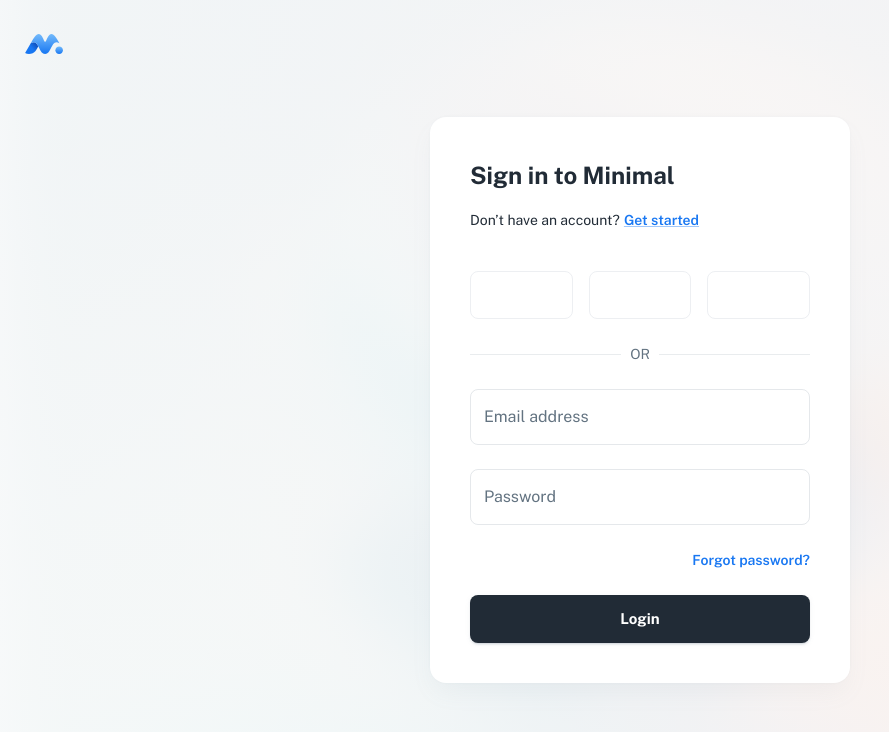
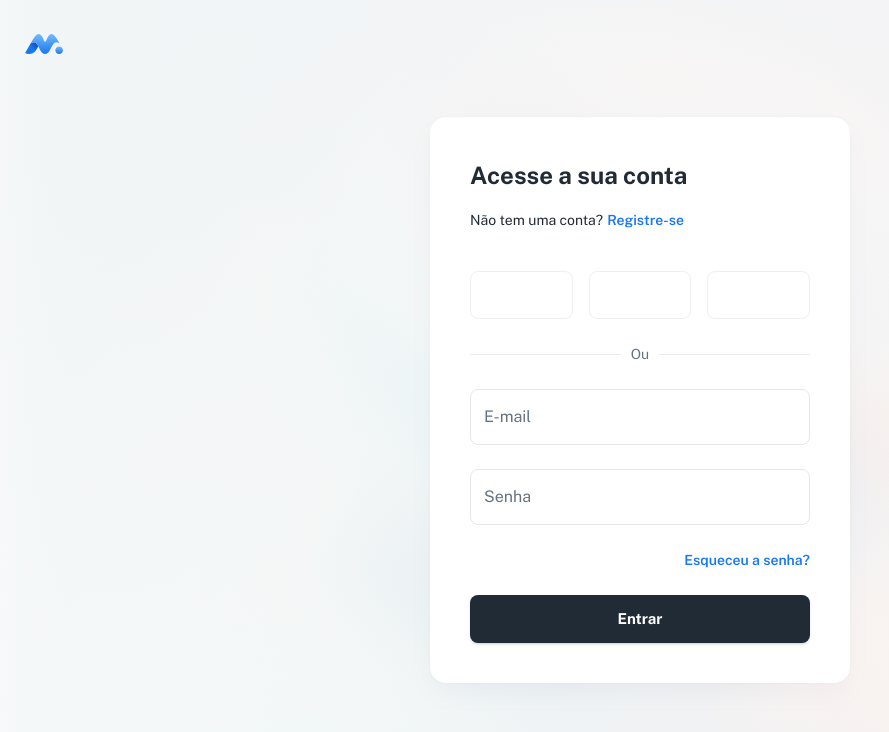
Before and after one commit to Unversedsix0/nutri, a React (Vite) app: page /login in a window 1280 px wide. Shown: the top 732 px of the page, without its empty margins (0-889 px from the left). Built offline with nearby package versions, Linux system fonts and the light colour scheme; some icons are missing.

Commit message:
tela login

```diff
--- a/src/sections/login/login-view.jsx
+++ b/src/sections/login/login-view.jsx
@@ -36,11 +36,11 @@
   const renderForm = (
     <>
       <Stack spacing={3}>
-        <TextField name="email" label="Email address" />
+        <TextField name="email" label="E-mail" />
 
         <TextField
           name="password"
-          label="Password"
+          label="Senha"
           type={showPassword ? 'text' : 'password'}
           InputProps={{
             endAdornment: (
@@ -56,7 +56,7 @@
 
       <Stack direction="row" alignItems="center" justifyContent="flex-end" sx={{ my: 3 }}>
         <Link variant="subtitle2" underline="hover">
-          Forgot password?
+          Esqueceu a senha?
         </Link>
       </Stack>
 
@@ -68,7 +68,7 @@
         color="inherit"
         onClick={handleClick}
       >
-        Login
+        Entrar
       </LoadingButton>
     </>
   );
@@ -99,12 +99,12 @@
             maxWidth: 420,
           }}
         >
-          <Typography variant="h4">Sign in to Minimal</Typography>
+          <Typography variant="h4">Acesse a sua conta</Typography>
 
           <Typography variant="body2" sx={{ mt: 2, mb: 5 }}>
-            Don’t have an account?
-            <Link variant="subtitle2" sx={{ ml: 0.5 }}>
-              Get started
+            Não tem uma conta?
+            <Link variant="subtitle2" sx={{ ml: 0.5 }} underline="hover">
+              Registre-se
             </Link>
           </Typography>
 
@@ -142,7 +142,7 @@
 
           <Divider sx={{ my: 3 }}>
             <Typography variant="body2" sx={{ color: 'text.secondary' }}>
-              OR
+              Ou
             </Typography>
           </Divider>
 
```
Also changed, not shown: 1 other file (tests, documents, lock files or other folders).
